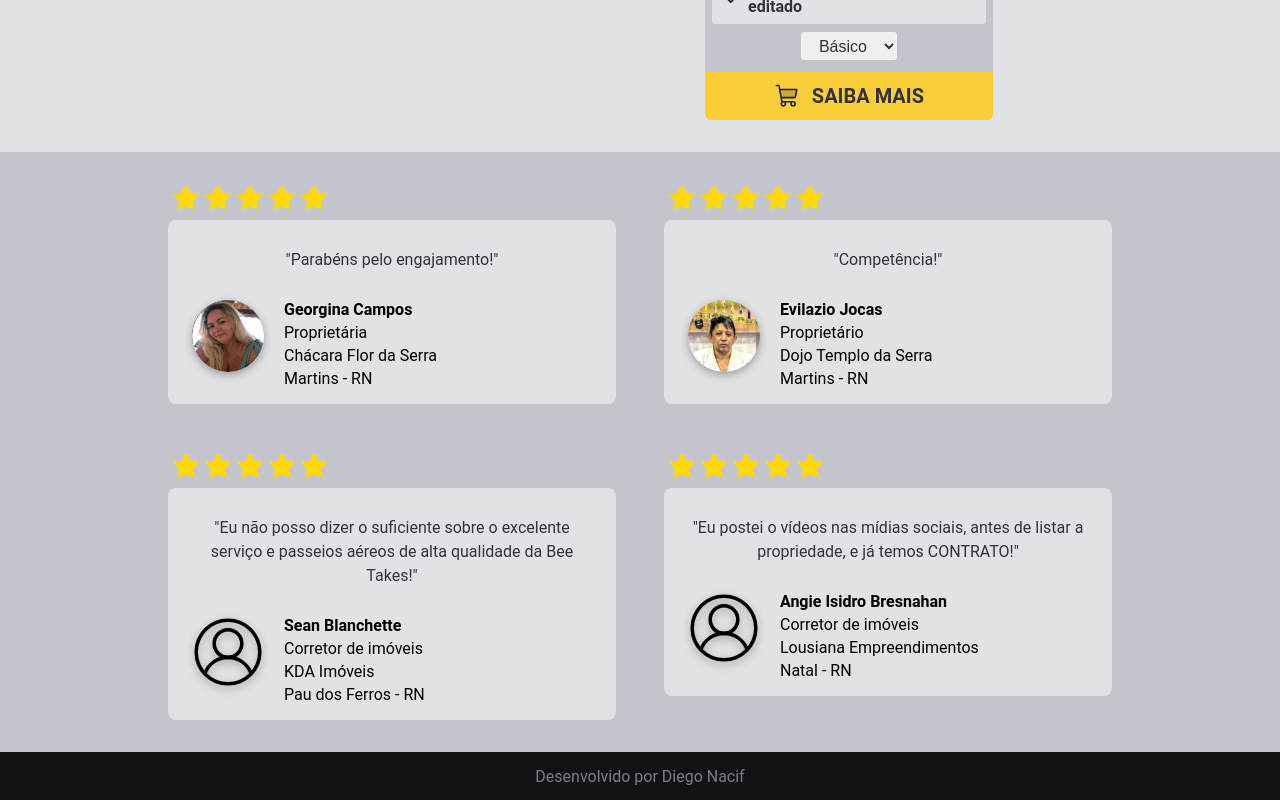
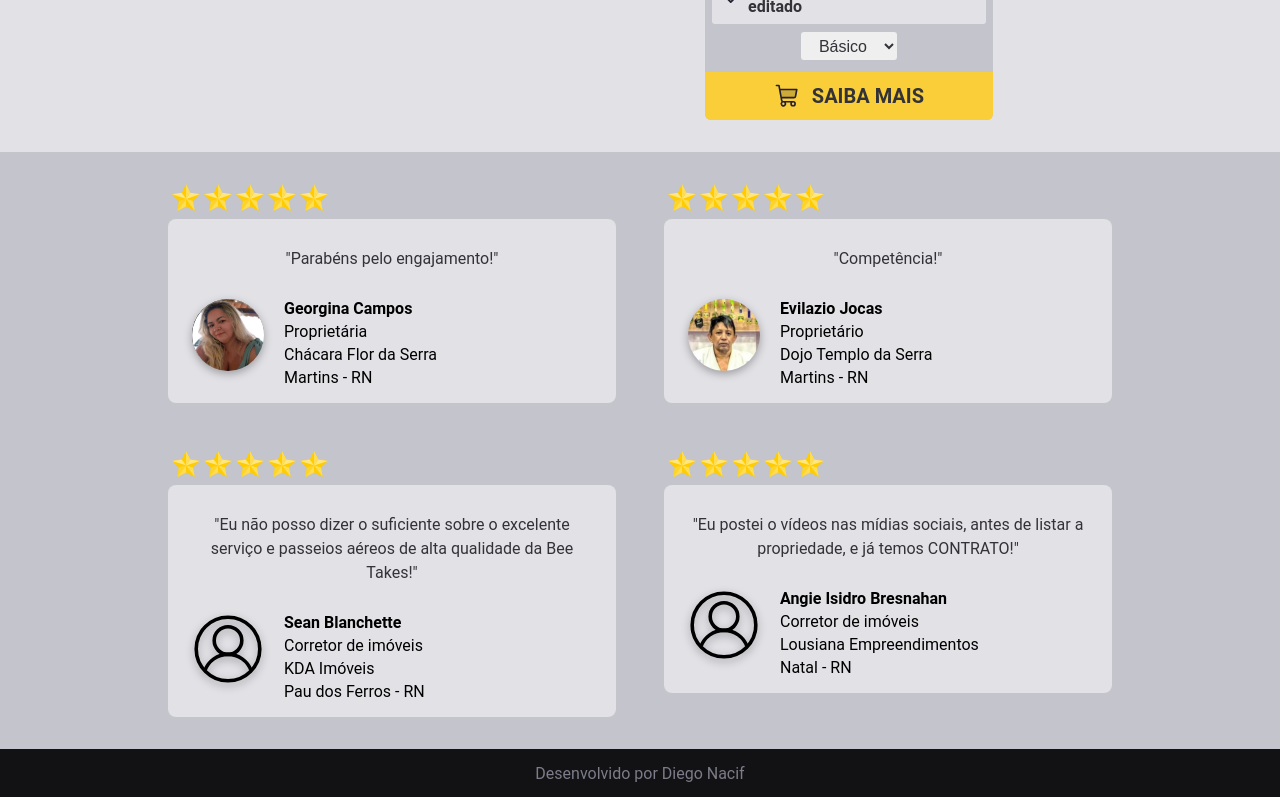
Before and after one commit to diegonacif/beetakes, a React (Vite) app: page / in a window 1280 px wide. Shown: the part 2418-3218 px from the top of the page. Built offline with nearby package versions, Linux system fonts and the light colour scheme.

Commit message:
restyle: feedback stars img

```diff
--- a/src/components/Feedbacks/components/Feedback/index.tsx
+++ b/src/components/Feedbacks/components/Feedback/index.tsx
@@ -1,6 +1,7 @@
-import { Star } from "@phosphor-icons/react";
+// import { Star } from "@phosphor-icons/react";
 import { FeedBackContainer, FeedBackInfo, FeedBackPhoto, FeedBackStars, FeedBackText } from "./styles";
 import userIcon from "../../../../assets/abstract-user-flat-1.svg";
+import starImg from "../../../../assets/star.svg";
 
 interface FeedbackDataProps {
   text: string;
@@ -24,7 +25,8 @@ export function Feedback({ data }: FeedbackProps) {
       <div className="upper-section">
         <FeedBackStars>
           {stars.map((_, index) => (
-            <Star key={index} size={28} color="#ffd900" weight="fill" />
+            <img src={starImg} key={index} id="star-img" />
+            // <Star key={index} size={28} color="#ffd900" weight="fill" />
             ))}
         </FeedBackStars>
         <FeedBackText>{data.text}</FeedBackText>
--- a/src/components/Feedbacks/components/Feedback/styles.ts
+++ b/src/components/Feedbacks/components/Feedback/styles.ts
@@ -10,6 +10,11 @@ export const FeedBackContainer = styled.div`
     flex-direction: column;
     width: 100%;
     gap: 0.5rem;
+
+    #star-img {
+      width: 1.75rem;
+      height: auto;
+    }
   }
 
   .lower-section {
```
Also changed, not shown: src/assets/star.svg (added).
